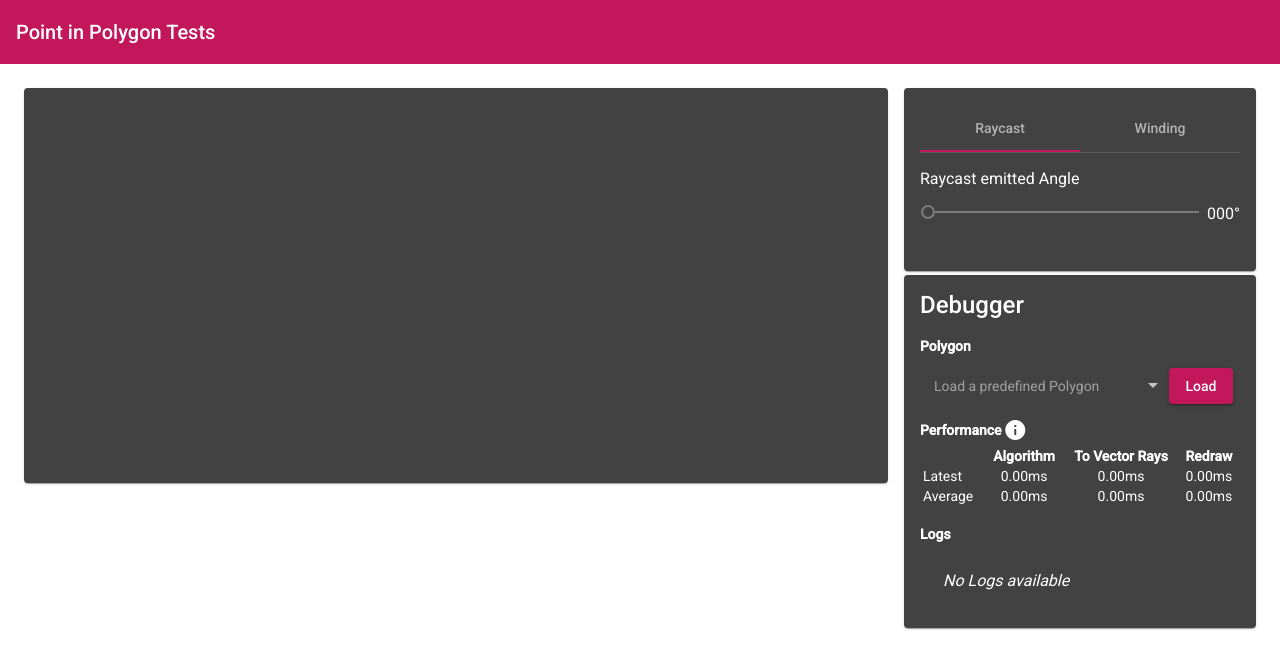
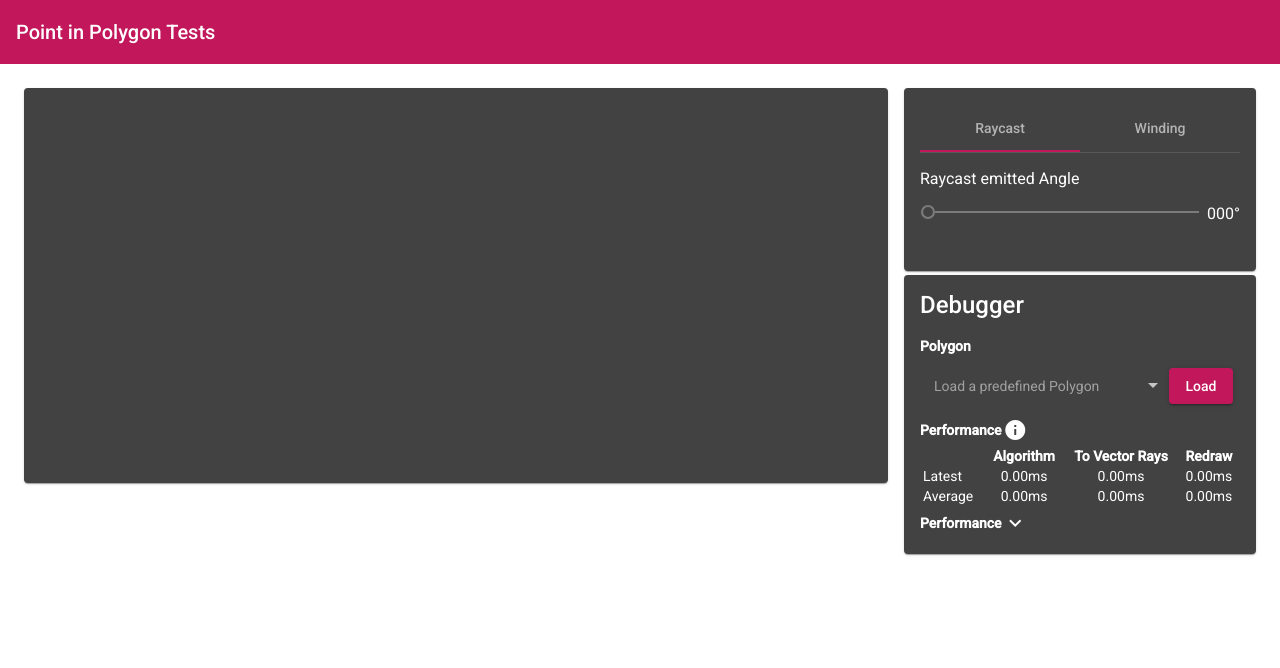
Before and after one commit to starteNCS/inside, an Angular app: page / in a window 1280 px wide. Shown: the top 668 px of the page. Built offline with nearby package versions, Linux system fonts and the light colour scheme.

Commit message:
Make logs expandable

```diff
--- a/src/app/components/cards/debugger/debugger.component.html
+++ b/src/app/components/cards/debugger/debugger.component.html
@@ -18,7 +18,7 @@
     </div>
 
     <div class="performance">
-      <div id="title">
+      <div class="title">
         <h4>
           Performance
         </h4>
@@ -49,8 +49,15 @@
     </div>
 
     <div class="logs">
-      <h4>Logs</h4>
-      <mat-list>
+      <div class="title">
+        <h4>
+          Performance
+        </h4>
+        <mat-icon aria-hidden="false" aria-label="Info" (click)="toggleLogs()">
+          {{logsShown ? 'expand_less' : 'expand_more'}}
+        </mat-icon>
+      </div>
+      <mat-list *ngIf="logsShown">
         <mat-list-item *ngFor="let item of debuggerService.logs">
           <mat-icon *ngIf="item.level === LogLevel.Warning" class="level-icon warning">warning</mat-icon>
           <mat-icon *ngIf="item.level === LogLevel.Error" class="level-icon error">error</mat-icon>
--- a/src/app/components/cards/debugger/debugger.component.scss
+++ b/src/app/components/cards/debugger/debugger.component.scss
@@ -1,3 +1,16 @@
+.title {
+    display: flex;
+    margin: 0.25em 0;
+
+    h4{
+        margin: auto .125em auto 0em;
+    }
+
+    mat-icon {
+        cursor: pointer;
+    }
+}
+
 mat-card {
     margin-top: .25em;
 }
@@ -22,19 +35,6 @@ h4 {
 }
 
 .performance {
-    #title {
-        display: flex;
-        margin: 0.25em 0;
-
-        h4{
-            margin: auto .125em auto 0em;
-        }
-
-        mat-icon {
-            cursor: pointer;
-        }
-    }
-
     table {
         text-align: center;
         width: 100%;
--- a/src/app/components/cards/debugger/debugger.component.ts
+++ b/src/app/components/cards/debugger/debugger.component.ts
@@ -13,6 +13,8 @@ import { PolygonService } from 'src/app/services/polygon.service';
 export class DebuggerComponent implements OnInit {
 
   public LogLevel = LogLevel;
+
+  logsShown = false;
 
   selected: PolygonModel;
   polygons: PolygonModel[] = [];
@@ -38,6 +40,10 @@ export class DebuggerComponent implements OnInit {
 
   }
 
+  toggleLogs(): void {
+    this.logsShown = !this.logsShown;
+  }
+
   loadPolygon(polygon: PolygonModel): void {
     if (!polygon || polygon.vertices.length === 0) {
       return;
```
